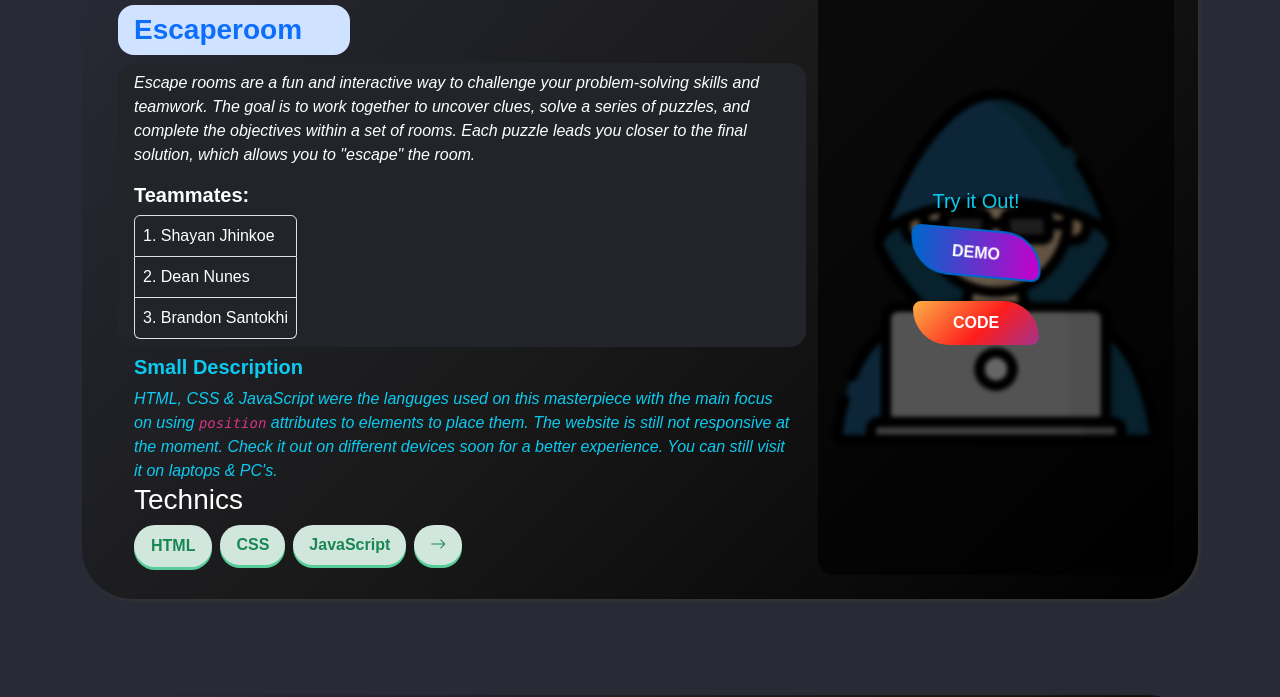
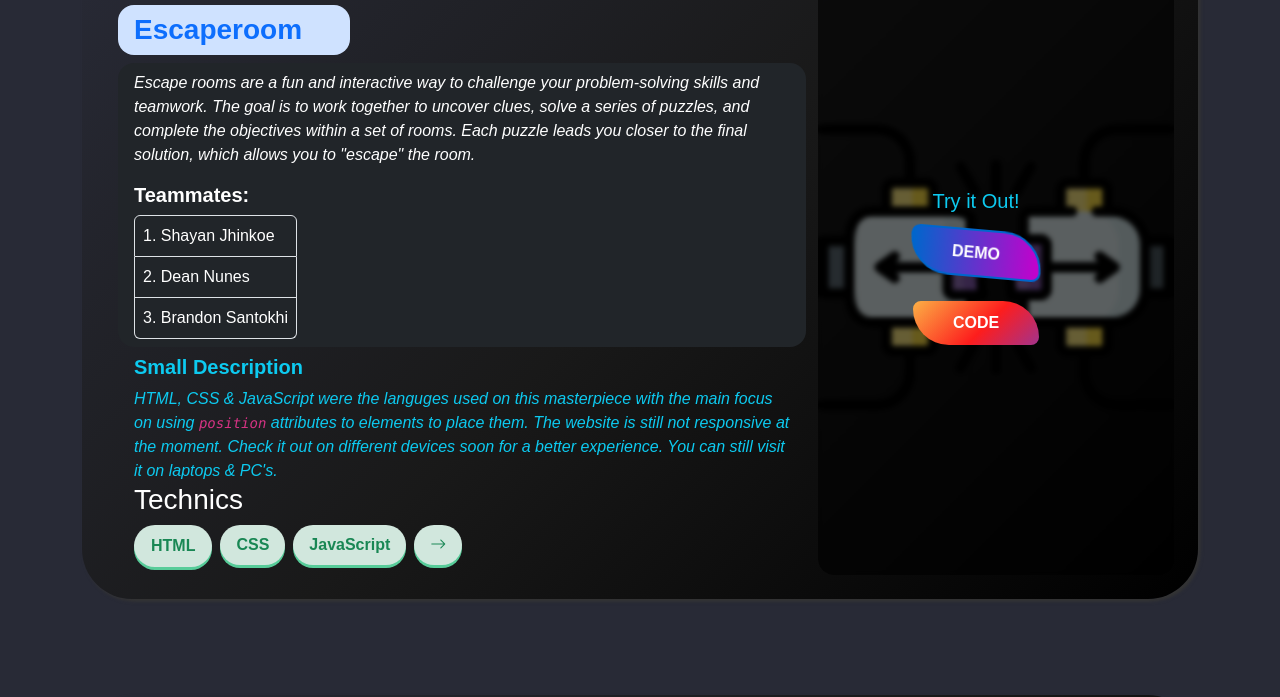
Before and after one commit to Areberohirwa/areberohirwa.github.io, a plain HTML site: page project.html in a window 1280 px wide. Shown: the part 949-1646 px from the top of the page. Drawn offline with nearby package versions, Linux system fonts and the light colour scheme; a web font is replaced by a local one.

Commit message:
changed a project foto

```diff
--- a/project.html
+++ b/project.html
@@ -358,7 +358,7 @@
                 class="container-fluid col-lg-4 align-self-stretch d-flex overflow-hidden rounded-4 shadow-change px-0 mt-3 mt-lg-0 mt-md-3 mt-sm-3 ">
                 <div
                     class="card container-fluid px-0 rounded-4  border border-0 bg-transparent  d-flex justify-content-center align-items-center">
-                    <img src="img/hacker.png" class="card-img img-fluid rounded-4" alt="...">
+                    <img src="img/breaking.png" class="card-img img-fluid rounded-4" alt="...">
                     <div
                         class="card-img-overlay glass container-fluid d-flex justify-content-center align-items-center flex-column text-info rounded-4">
                         <div
```
